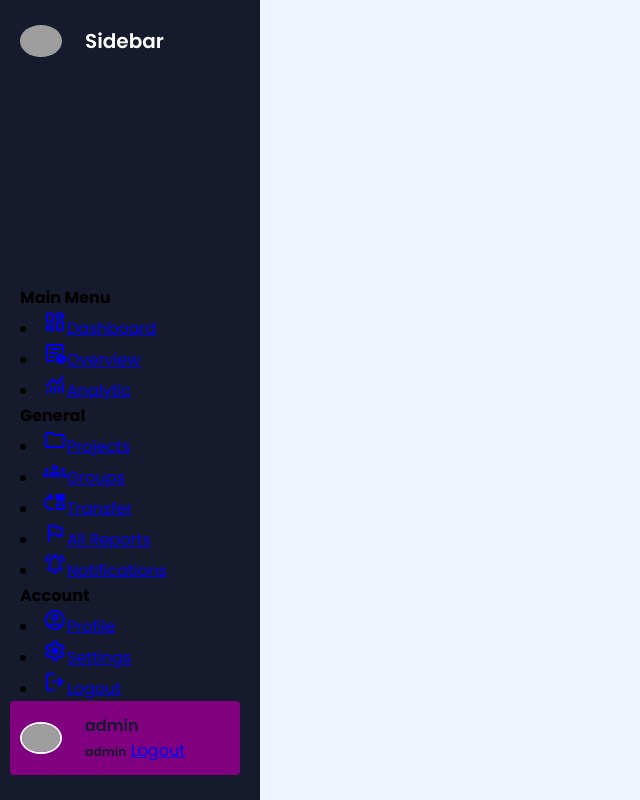
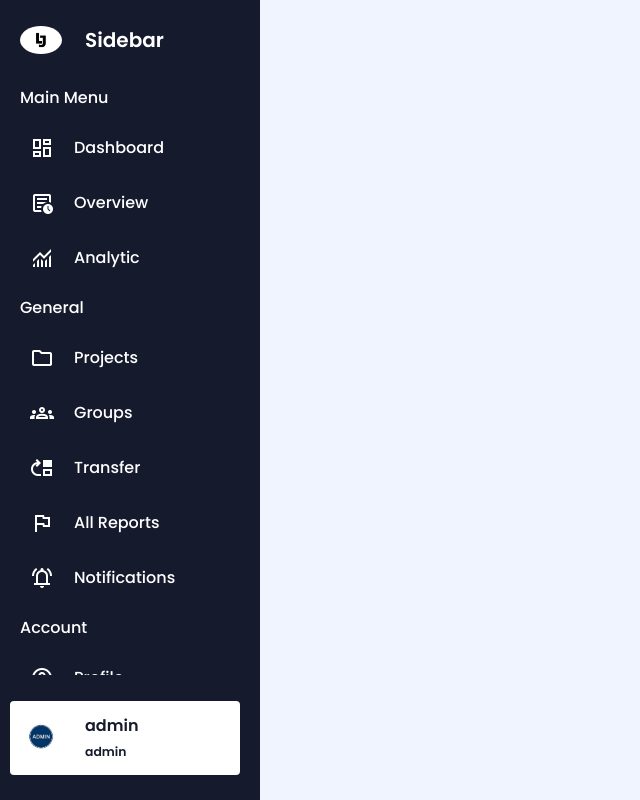
Before and after one commit to JanLucaKingler/django-password-manager, a Django app: page /home/ in a window 1280 px wide. Shown: the whole page, without its empty margins (0-640 px from the left). Run offline with Django 5.2, Linux system fonts and the light colour scheme; a user stored in the database is signed in; grey boxes are pictures that could not be loaded.

Commit message:
refactor(homepage.html/login.css/signup.css) -background url -homepage sidebar

```diff
--- a/mydjango/static/homepage.css
+++ b/mydjango/static/homepage.css
@@ -42,7 +42,7 @@ body {
 }
 
 .sidebar .sidebar-header h2 {
-  color: white;
+  color: #fff;
   font-size: 1.25rem;
   font-weight: 600;
   white-space: nowrap;
@@ -147,6 +147,6 @@ body {
 }
 
 .sidebar:hover .user-account {
-  background: purple;
+  background: #fff;
   border-radius: 4px;
 }
--- a/mydjango/static/style.css
+++ b/mydjango/static/login.css
@@ -9,7 +9,7 @@ body{
     justify-content: center;
     align-items: center;
     min-height: 100vh;
-    background: url('img.jpg') no-repeat;
+    background: url('images/img.jpg') no-repeat;
     background-size: cover;
     background-position: center;
 }
--- a/mydjango/static/signup.css
+++ b/mydjango/static/signup.css
@@ -9,7 +9,7 @@ body{
     justify-content: center;
     align-items: center;
     min-height: 100vh;
-    background: url('img.jpg') no-repeat;
+    background: url('images/img.jpg') no-repeat;
     background-size: cover;
     background-position: center;
 }
--- a/mydjango/templates/homepage.html
+++ b/mydjango/templates/homepage.html
@@ -4,7 +4,7 @@
 <head>
     <meta charset="UTF-8">
     <meta name="vieport" content="widht=device-width, initial-scale=1.0">
-    <title>Passwor Manager</title>
+    <title>Passwort Manager</title>
     {% csrf_token %}
     <link rel="stylesheet" href="{% static 'homepage.css'%}">
     <link rel="stylesheet"
@@ -14,16 +14,17 @@
 <body>
 <aside class="sidebar">
     <div class="sidebar-header">
-        <img src="images/logo.png" alt="logo"/>
+        <img src="{% static 'images/logo.jpg' %}" alt="Logo">
         <h2>Sidebar</h2>
     </div>
-    <ul class="sidebar-links"></ul>
+    <ul class="sidebar-links">
         <h4>
             <span>Main Menu</span>
-        <div class="menu-seperator"></div>
+            <div class="menu-separator"></div>
         </h4>
         <li>
-        <a href="#"><span class="material-symbols-outlined">dashboard</span>Dashboard</a>
+            <a href="#">
+                <span class="material-symbols-outlined"> dashboard </span>Dashboard</a>
         </li>
         <li>
             <a href="#"><span class="material-symbols-outlined"> overview </span>Overview</a>
@@ -62,21 +63,18 @@
             <a href="#"><span class="material-symbols-outlined"> settings </span>Settings</a>
         </li>
         <li>
-        <a href="{% url 'logout' %}"><span class="material-symbols-outlined"> logout </span>Logout</a>
+            <a href="#"><span class="material-symbols-outlined"> logout </span>Logout</a>
         </li>
     </ul>
     <div class="user-account">
         <div class="user-profile">
-            <img src="images/profile-img.jpg" alt="Profile Image"/>
+            <img src="{% static 'images/admin.jpeg' %}" alt="Profile Image"/>
             <div class="user-detail">
                 <h3>admin</h3>
                 <span>admin</span>
-                <a href="{% url 'logout' %}" class="btn btn-primary">Logout</a>
             </div>
         </div>
     </div>
 </aside>
-
-
 </body>
 </html>
--- a/mydjango/templates/login.html
+++ b/mydjango/templates/login.html
@@ -8,7 +8,7 @@
     <meta name="viewport" content="width=device-width, initial-scale=1.0">
     <title> Login Form in HTML and CSS</title>
     {% load static %}
-    <link rel="stylesheet" href="{% static 'style.css'%}">
+   <link rel="stylesheet" href="{% static 'login.css'%}">
     <link href='https://unpkg.com/boxicons@2.1.4/css/boxicons.min.css' rel='stylesheet'>
 </head>
 <body>
--- a/mydjango/templates/signup.html
+++ b/mydjango/templates/signup.html
@@ -7,7 +7,7 @@
     <meta http-equiv="X-UA-Compatible" content="IE=edge">
     <meta name="viewport" content="width=device-width, initial-scale=1.0">
     <title>Signup Form in HTML and CSS</title>
-    <link rel="stylesheet" href="{% static 'style.css' %}">
+    <link rel="stylesheet" href="{% static 'signup.css' %}">
     <link href='https://unpkg.com/boxicons@2.1.4/css/boxicons.min.css' rel='stylesheet'>
 </head>
 
```
Also changed, not shown: db.sqlite3. Lines whose indentation alone changed are shown as unchanged.
